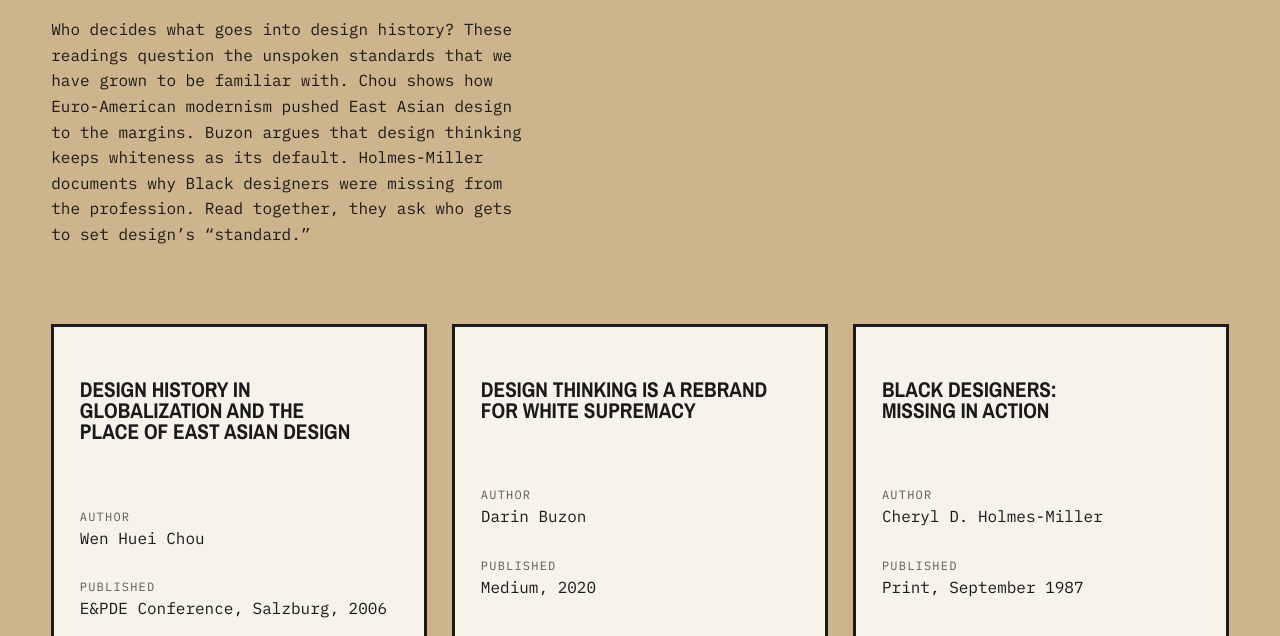
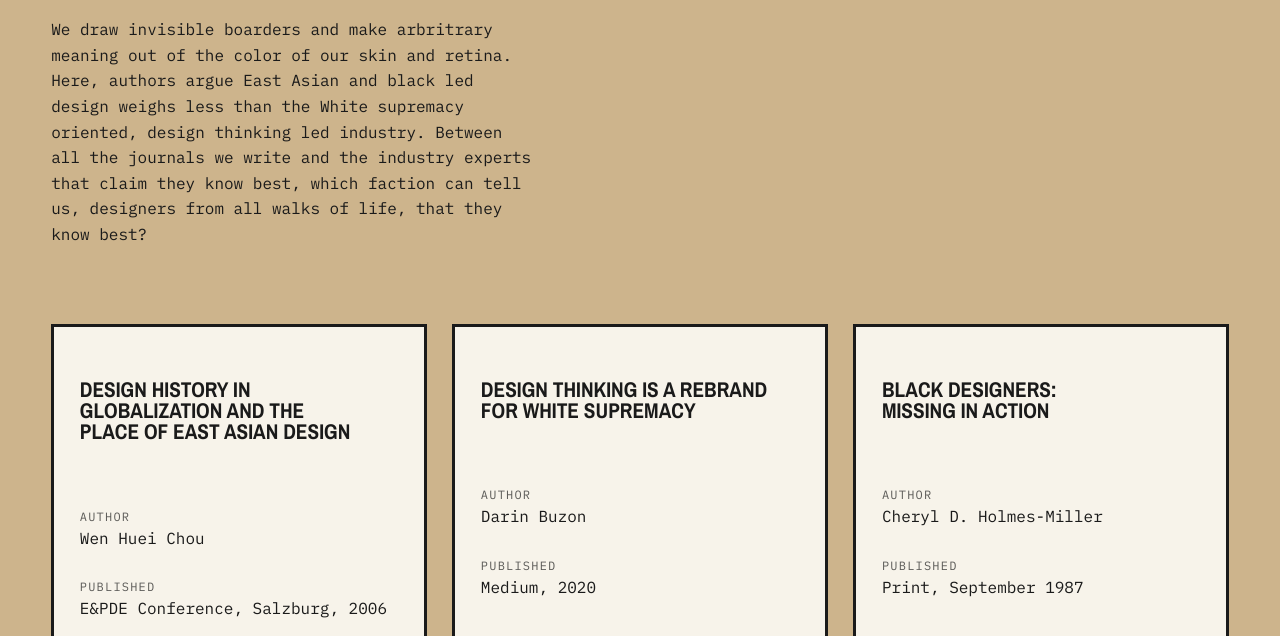
Before and after one commit to valpal2001/binding, a plain HTML site: page index.html in a window 1280 px wide. Shown: the part 123-759 px from the top of the page. Drawn offline with nearby package versions, Linux system fonts and the light colour scheme; a web font is replaced by a local one.

Commit message:
background

```diff
--- a/index.html
+++ b/index.html
@@ -13,7 +13,7 @@
 	<body>
 		<main>
 			<h1>Valerie Hui's Project 3: Binding</h1>
-				<p class="intro">Who decides what goes into design history? These readings question the unspoken standards that we have grown to be familiar with. Chou shows how Euro-American modernism pushed East Asian design to the margins. Buzon argues that design thinking keeps whiteness as its default. Holmes-Miller documents why Black designers were missing from the profession. Read together, they ask who gets to set design’s “standard.”</p>
+				<p class="intro">We draw invisible boarders and make arbritrary meaning out of the color of our skin and retina. Here, authors argue East Asian and black led design weighs less than  the White supremacy oriented, design thinking led industry. Between all the journals we write and the industry experts that claim they know best, which faction can tell us, designers from all walks of life, that they know best?</p>
 
 			<nav aria-label="Contents">
 				<ol class="cards">
```
Also changed, not shown: 1 other file.
